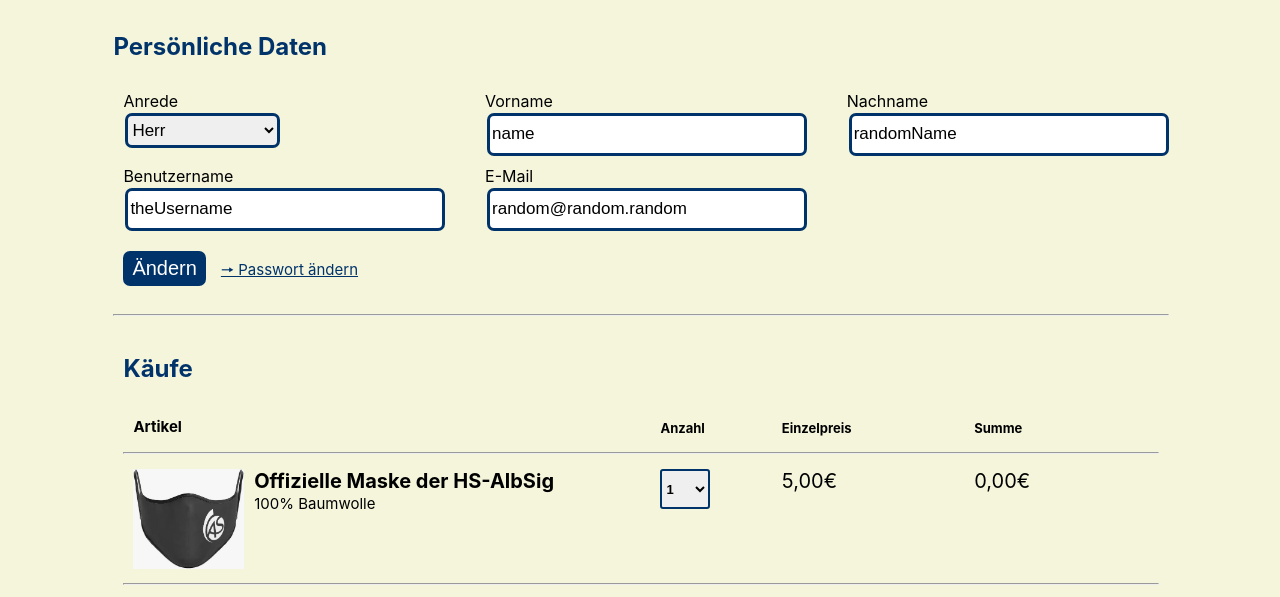
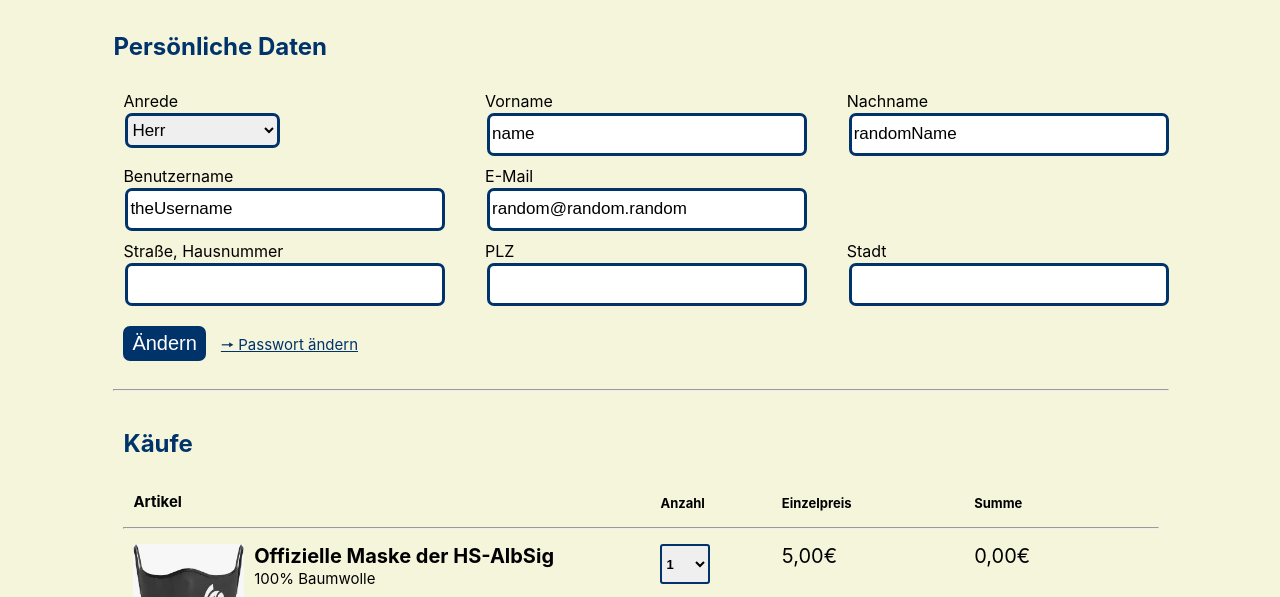
Before and after one commit to schrayju/RandomWebApplication, a website: page Website/HTML/account.html in a window 1280 px wide. Shown: the part 171-768 px from the top of the page. Drawn offline with Linux system fonts and the light colour scheme.

Commit message:
Adresseingabefelder unter Persönliche Daten eingefügt

```diff
--- a/Website/CSS/account.css
+++ b/Website/CSS/account.css
@@ -15,6 +15,7 @@ body{
 
 /*Persönliche Daten inputs*/
 .content_info input[type="text"],
+.content_info input[type="number"],
 .content_info input[type="password"],
 .content_info input[type="email"]{
     height: 35px;
@@ -61,6 +62,18 @@ body{
     text-decoration: underline;
     color: #00336a;
     font-size: 15px;
+}
+
+/* Chrome, Safari, Edge, Opera */
+.content input::-webkit-outer-spin-button,
+.content input::-webkit-inner-spin-button {
+  -webkit-appearance: none;
+  margin: 0;
+}
+
+/* Firefox */
+.content input[type=number] {
+  -moz-appearance: textfield;
 }
 
 
--- a/Website/HTML/account.html
+++ b/Website/HTML/account.html
@@ -95,6 +95,23 @@
                     <div class="email">
                         <text>E-Mail</text><br>
                         <input type="email" name="email" required="on" value="random@random.random">
+                    </div>
+
+                    <br>
+
+                    <div class="form_strasse">
+                        <text>Straße, Hausnummer</text><br>
+                        <input type="text" id="strasse" name="strasse" required>
+                    </div>
+
+					<div class="form_plz">
+                        <text>PLZ</text><br>
+                        <input type="number" id="plz" name="plz" maxlength="5" required>
+                    </div>
+
+					<div class="form_stadt">
+                        <text>Stadt</text><br>
+                        <input type="text" id="stadt" name="stadt" required>
                     </div>
                 </div>
 
```
